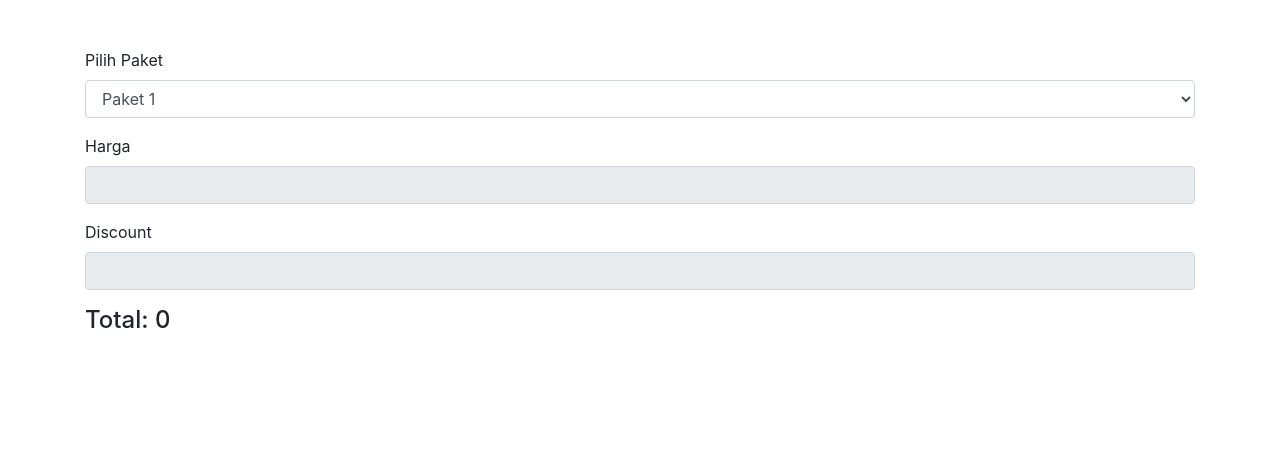
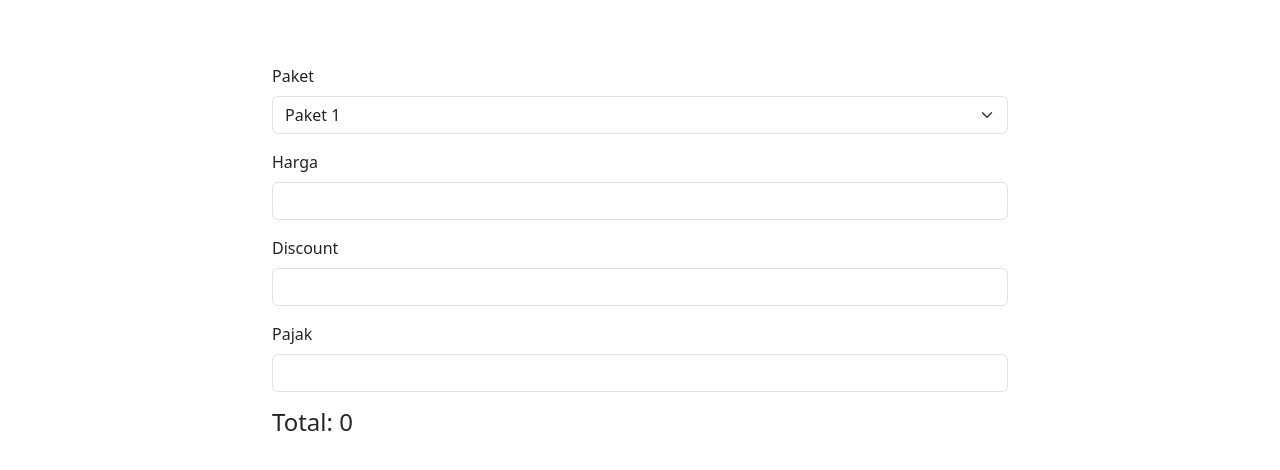
Before and after one commit to aziiemuth/FrontEnd, a plain HTML site: page Pertemuan 7/Ajax+JQuery/index.html in a window 1280 px wide. Drawn offline with nearby package versions, Linux system fonts and the light colour scheme; some packages are replaced by stand-ins of ours; a script that the page names is missing.

Commit message:
Update index.html

```diff
--- a/Pertemuan 7/Ajax+JQuery/index.html
+++ b/Pertemuan 7/Ajax+JQuery/index.html
@@ -3,56 +3,54 @@
 <head>
     <meta charset="UTF-8">
     <meta name="viewport" content="width=device-width, initial-scale=1.0">
-    <title>Ajax+JQuery</title>
-    <link href="https://cdnjs.cloudflare.com/ajax/libs/twitter-bootstrap/4.6.0/css/bootstrap.min.css" rel="stylesheet">
+    <meta http-equiv="X-UA-Compatible" content="ie=edge">
+    <title>Belajar Dasar JQuery</title>
+    <link href="https://cdn.jsdelivr.net/npm/bootstrap@5.3.2/dist/css/bootstrap.min.css" rel="stylesheet">
     <script src="https://cdnjs.cloudflare.com/ajax/libs/jquery/3.6.0/jquery.min.js"></script>
-    <script src="https://cdn.jsdelivr.net/npm/sweetalert2@10"></script>
 </head>
 <body>
-    <div class="container mt-5">
     <div id="main" data-loading="true"></div>
-        <form>
-            <div class="form-group">
-                <label for="package">Pilih Paket</label>
-                <select class="form-control" name="package" id="package">
-                    <option data-price="100000" data-discount="10">Paket 1</option>
-                    <option data-price="150000" data-discount="10">Paket 2</option>
-                    <option data-price="200000" data-discount="10">Paket 3</option>
+    <form class="p-3 mt-5" style="width: 60%; margin: auto;">
+        <div class="mb-3">
+            <label for="package" class="form-label">Paket</label>
+            <select class="form-select" name="package" id="package">
+                <option data-price="100000" data-discount="10" data-tax="5">Paket 1</option>
+                <option data-price="150000" data-discount="10" data-tax="10">Paket 2</option>
+                <option data-price="200000" data-discount="10" data-tax="15">Paket 3</option>
+                <option data-price="250000" data-discount="10" data-tax="20">Paket 4</option>
+                <option data-price="300000" data-discount="10" data-tax="25">Paket 5</option>
             </select>
         </div>
-            <div class="form-group">
-                <label for="price">Harga</label>
+        <div class="mb-3">
+            <label for="price" class="form-label">Harga</label>
             <input type="text" class="form-control" name="price" readonly />
         </div>
-            <div class="form-group">
-                <label for="discount">Discount</label>
+        <div class="mb-3">
+            <label for="discount" class="form-label">Discount</label>
             <input type="text" class="form-control" name="discount" readonly />
+        </div>
+        <div class="mb-3">
+            <label for="tax" class="form-label">Pajak</label>
+            <input type="text" class="form-control" name="tax" readonly />
         </div>
         <h4>Total: <span id="total">0</span></h4>
     </form>
-    </div>
 
     <script>
-        $('#package').on('change', function(){
-            // ambil data dari elemen option yang dipilih
+        $(document).ready(function() {
+            $('#package').on('change', function() {
                 const price = $('#package option:selected').data('price');
                 const discount = $('#package option:selected').data('discount');
+                const taxPercent = $('#package option:selected').data('tax');
 
-            // kalkulasi total harga
                 const totalDiscount = (price * discount / 100);
-            const total = price - totalDiscount;
+                const tax = (price * taxPercent / 100);
+                const total = price - totalDiscount + tax;
 
-            // tampilkan data ke element
                 $('input[name=price]').val(price);
                 $('input[name=discount]').val(totalDiscount);
+                $('input[name=tax]').val(taxPercent + '%');
                 $('#total').text(`Rp ${total}`);
-
-            // tampilkan sweetalert dengan informasi total harga
-            Swal.fire({
-                title: 'Total Harga',
-                text: `Rp ${total}`,
-                icon: 'info',
-                confirmButtonText: 'OK'
             });
         });
     </script>
```
Lines whose indentation alone changed are shown as unchanged.
